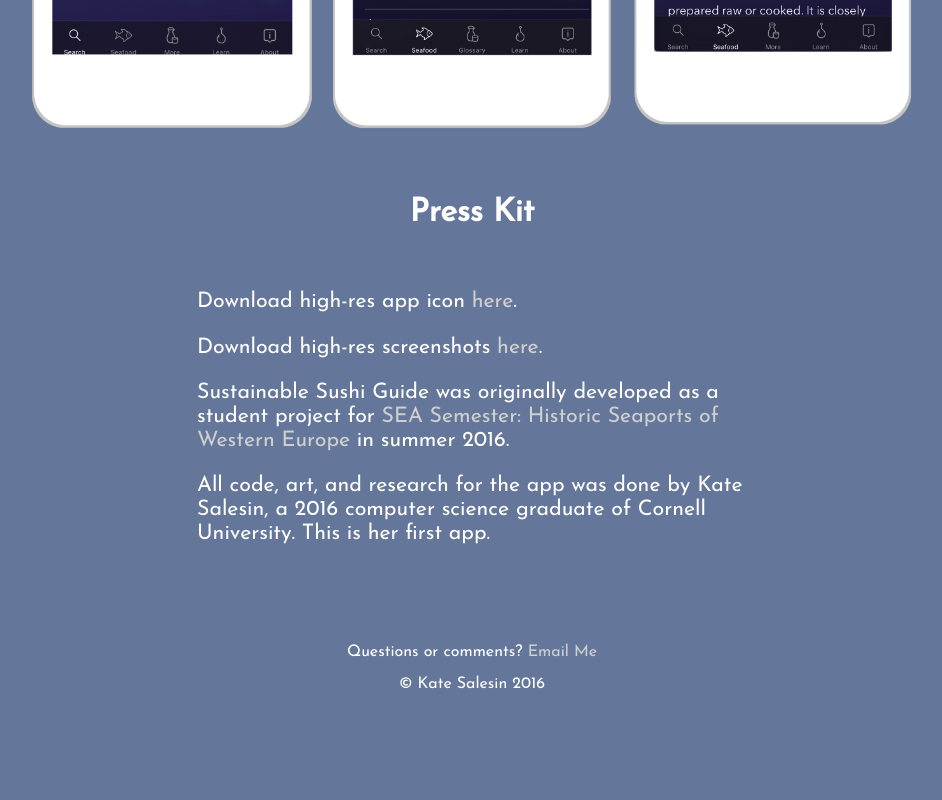
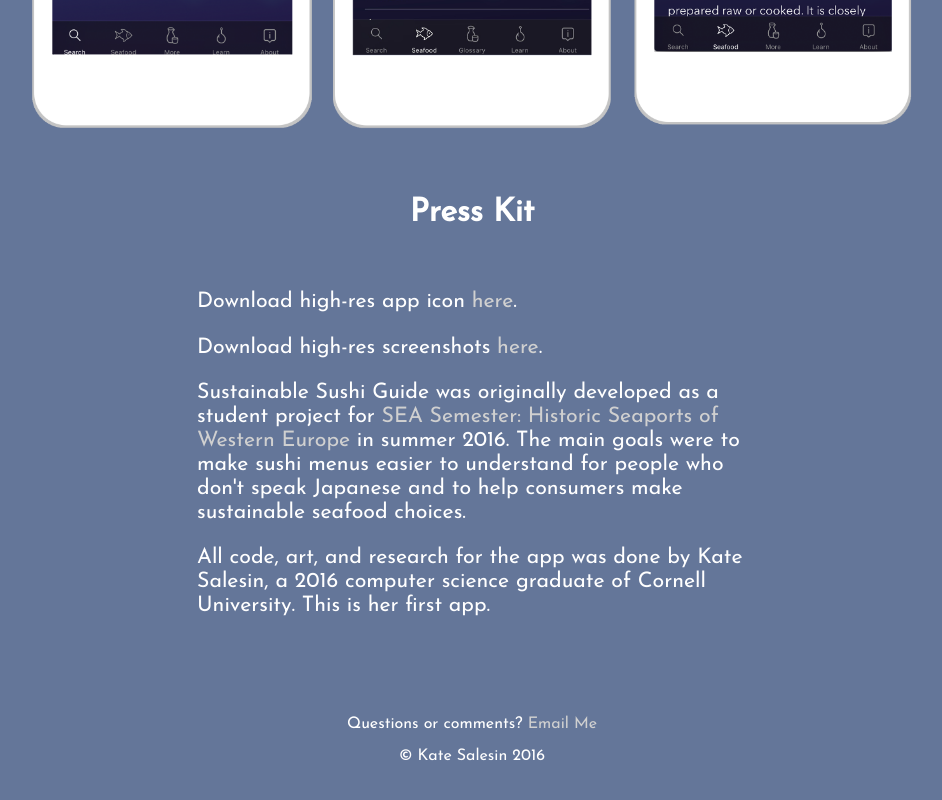
Before and after one commit to ksalesin/sushiguide, a plain HTML site: page index.html in a window 1280 px wide. Shown: the part 1701-2501 px from the top of the page, without its empty margins (168-1110 px from the left). Before the commit the page ends 2479 px from the top, so only its background shows below. Drawn offline with nearby package versions, Linux system fonts and the light colour scheme.

Commit message:
added more detail to press kit

```diff
--- a/index.html
+++ b/index.html
@@ -65,7 +65,7 @@
 		<h1>Press Kit</h1>
 		<p>Download high-res app icon <a href="images/app-icon-large.png">here</a>.</p>
 		<p>Download high-res screenshots <a href="screenshots.zip">here</a>.</p>
-		<p>Sustainable Sushi Guide was originally developed as a student project for <a href="http://sea.edu" target="_blank">SEA Semester: Historic Seaports of Western Europe</a> in summer 2016.</p>
+		<p>Sustainable Sushi Guide was originally developed as a student project for <a href="http://sea.edu" target="_blank">SEA Semester: Historic Seaports of Western Europe</a> in summer 2016. The main goals were to make sushi menus easier to understand for people who don't speak Japanese and to help consumers make sustainable seafood choices.</p>
 		<p>All code, art, and research for the app was done by Kate Salesin, a 2016 computer science graduate of Cornell University. This is her first app.</p>
 	</div>
 </div>
```
